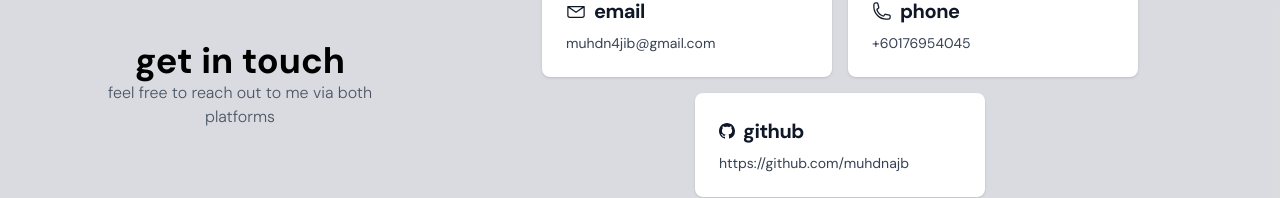
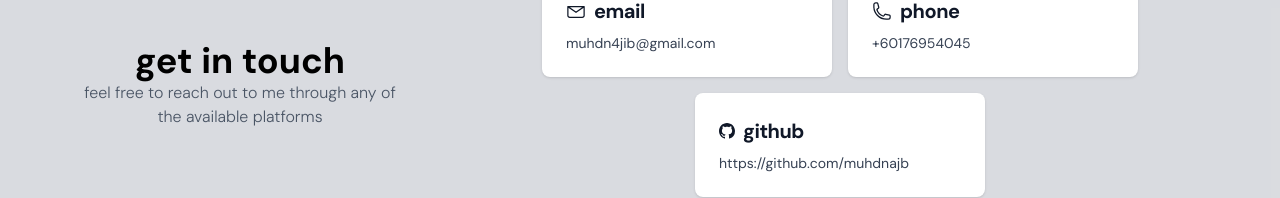
Before and after one commit to muhdnajb/portfolio, a Vue app: page / in a window 1280 px wide. Shown: the part 4311-4509 px from the top of the page. Built offline with nearby package versions, Linux system fonts and the light colour scheme; a web font is replaced by a local one.

Commit message:
Update src/views

```diff
--- a/src/components/card/ProjectCard.vue
+++ b/src/components/card/ProjectCard.vue
@@ -25,7 +25,7 @@ const imgList = {
       The Department of Higher Education (JPT) is responsible for enhancing the global visibility of Malaysia's academic publications. To support this effort, an integrated system with new features, known as the Sistem Repositori Penerbitan Ilmiah Malaysia (MySitasi), is being developed. This system will replace three existing separate platforms; MyJurnal, MyCite, and MyJMS, aligning with the latest technological advancements to improve the delivery of products and services. <br/><br/> MySitasi is a unified platform for Malaysia's academic publishing, integrating key services such as user management, journal management, journal evaluation and performance tracking, reporting and analytics, subscription management, and both internal and external system integration. Equipped with advanced ICT features, it ensures seamless operations in citation management while enhancing the visibility of Malaysian scholarly publications on the international stage. <br/><br/> The target users include the Ministry of Higher Education (KPT), the Department of Higher Education (JPT), Higher Education Institutions (IPT), public agencies, private agencies, as well as professional bodies and associations. This diverse user base ensures comprehensive engagement across academic and research communities.
       `,
       contribution:
-        "As a Front-End Developer for the Mysitasi project, I was responsible for developing and enhancing the portal and system management platform. I worked closely with UI/UX designers to translate design concepts into a responsive and user-friendly interface, ensuring a seamless user experience. Additionally, I integrated APIs for dynamic interactions and collaborated with the backend team to align front-end functionality with system requirements. I also conducted testing and debugging to optimize performance and ensure cross-browser compatibility. Through these efforts, I contributed to improving the efficiency, usability, and overall user experience of the Mysitasi platform.",
+        "As a front-end developer for the MySitasi project, I was responsible for developing and enhancing the portal and system management platform. I worked closely with UI/UX designers to translate design concepts into a responsive and user-friendly interface, ensuring a seamless user experience. Additionally, I integrated APIs for dynamic interactions and collaborated with the backend team to align front-end functionality with system requirements. I also conducted testing and debugging to optimize performance and ensure cross-browser compatibility. Through these efforts, I contributed to improving the efficiency, usability, and overall user experience of the MySitasi platform.",
       client: "Ministry of Education Malaysia",
       source: "eRMS-SPID",
     },
--- a/src/views/Contact.vue
+++ b/src/views/Contact.vue
@@ -23,7 +23,7 @@ const cardList = [
         get in touch <br />
       </p>
       <p class="text-sm md:text-base text-gray-600 text-center font-light">
-        feel free to reach out to me via both platforms
+        feel free to reach out to me through any of the available platforms
       </p>
     </div>
     <div class="col-span-1 md:col-span-2 p-8">
```
